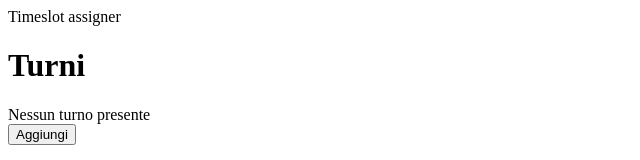
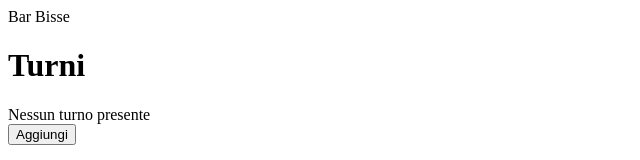
Before and after one commit to nicholasala/timeslot-assigner, a Vue app: page / in a window 1280 px wide. Shown: the top 160 px of the page, without its empty margins (0-640 px from the left). Built offline with nearby package versions, Linux system fonts and the light colour scheme; the HTML template or start-up script is replaced by a standard one.

Commit message:
Created miscellaneous store for planing settings

```diff
--- a/src/App.vue
+++ b/src/App.vue
@@ -8,18 +8,19 @@ import OffDaysManager from './components/OffDaysManager.vue';
 import { useOperatorStore } from './stores/operator';
 import { useTimeslotStore } from './stores/timeslot';
 import { useOffDaysStore } from './stores/offDays';
+import { useMiscellaneousStore } from './stores/miscellaneous';
 import type { PlanningStatistics } from './model/PlannningStatistics';
 import PlansCalendar from './components/PlansCalendar.vue';
 import PlansOverview from './components/PlansOverview.vue';
 
 // TODO click su turno permette di invertirlo con un altro operatore in quella settimana
 // TODO impostazione dei giorni di ferie per ogni operatore
-// TODO scelta del numero di settimane da pianificare
 // TODO scelta del giorno di partenza (default oggi)
 
 const operatorStore = useOperatorStore();
 const timeslotStore = useTimeslotStore();
 const offDaysStore = useOffDaysStore();
+const miscellaneousStore = useMiscellaneousStore();
 const plans = ref([] as Plan[]);
 const planningStatistics = ref({operatorsWorkingHours: []} as PlanningStatistics);
 
@@ -28,7 +29,7 @@ function startPlansGeneration() {
   if(timeslotStore.timeslots.length !== operatorStore.operators.length)
     return;
 
-  plans.value = generatePlans(operatorStore.operators, timeslotStore.timeslots, offDaysStore.offDays, 4);
+  plans.value = generatePlans(operatorStore.operators, timeslotStore.timeslots, offDaysStore.offDays, miscellaneousStore.weeksToPlan);
   planningStatistics.value = calculatePlanningStatistics(operatorStore.operators, timeslotStore.timeslots, plans.value);
 }
 
@@ -40,7 +41,7 @@ function printPlanning() {
 
 <template>
   <header class="h-16 text-2xl text-white text-center bg-green-600 p-3">
-    Timeslot assigner
+    {{ miscellaneousStore.activityName }}
   </header>
 
   <main>
--- a/src/model/Operator.ts
+++ b/src/model/Operator.ts
@@ -1,5 +1,3 @@
-import type { Timeslot } from './Timeslot'
-
 export interface Operator {
     id: number,
     name: string,
--- /dev/null
+++ b/src/stores/miscellaneous.ts
@@ -0,0 +1,18 @@
+import { defineStore } from 'pinia';
+
+export const useMiscellaneousStore = defineStore('miscellaneous', {
+  state: () => {
+    return {
+      activityName: 'Bar Bisse',
+      weeksToPlan: 4
+    }
+  },
+  actions: {
+    editActivityName(activityName: string) {
+      this.activityName = activityName
+    },
+    editWeeksToPlan(weeksToPlan: number) {
+      this.weeksToPlan = weeksToPlan;
+    }
+  }
+})
--- a/src/stores/offDays.ts
+++ b/src/stores/offDays.ts
@@ -1,4 +1,3 @@
-import type { Day } from '@/model/Day';
 import { defineStore } from 'pinia';
 
 export const useOffDaysStore = defineStore('offDays', {
```
Also changed, not shown: src/components/MiscellaneousManager.vue (added, +7 -0 lines).
